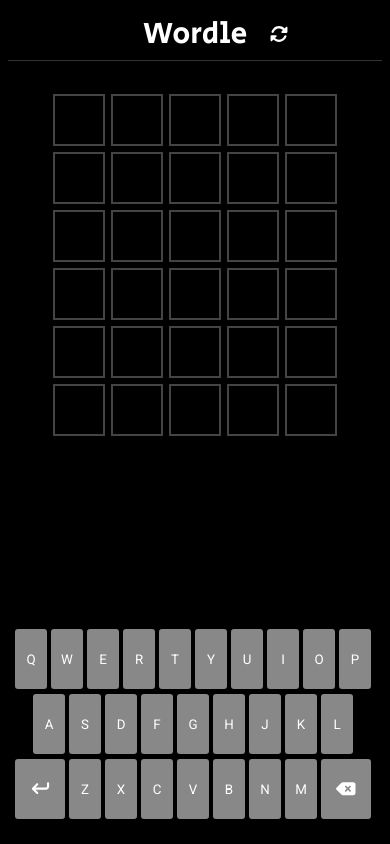
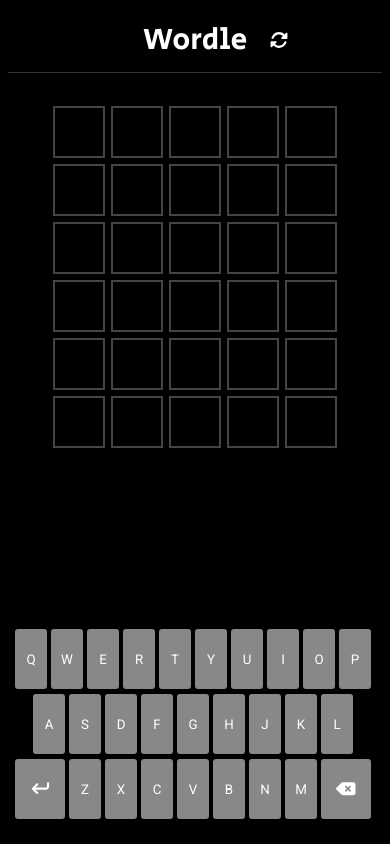
Before and after one commit to ali-hy/react-wordle, a React (Create React App) app: page / in a window 390 px wide. Built offline with nearby package versions, Linux system fonts and the light colour scheme.

Commit message:
1 file modified

```diff
--- a/src/style.css
+++ b/src/style.css
@@ -36,7 +36,7 @@
 .restart-icon {
   font-size: large;
   cursor: pointer;
-  margin-left: -8%;
+  margin-left: none;
 }
 
 /******************************/
@@ -270,8 +270,8 @@
   .bs-btn {
     width: 50px;
   }
-  .header {
-    font-size: small;
+  .restart-icon {
+    margin-left: -8%;
   }
 }
 
```
